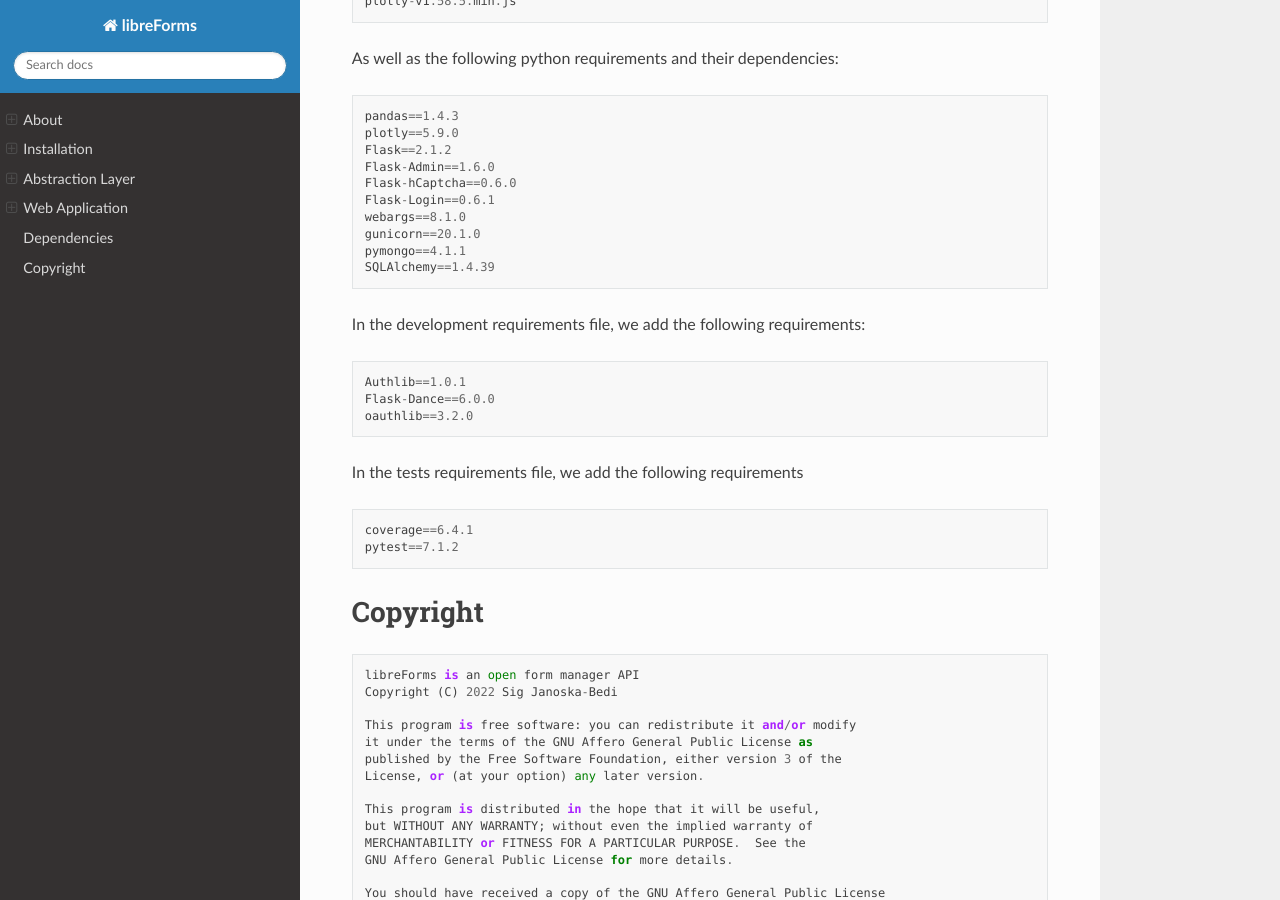
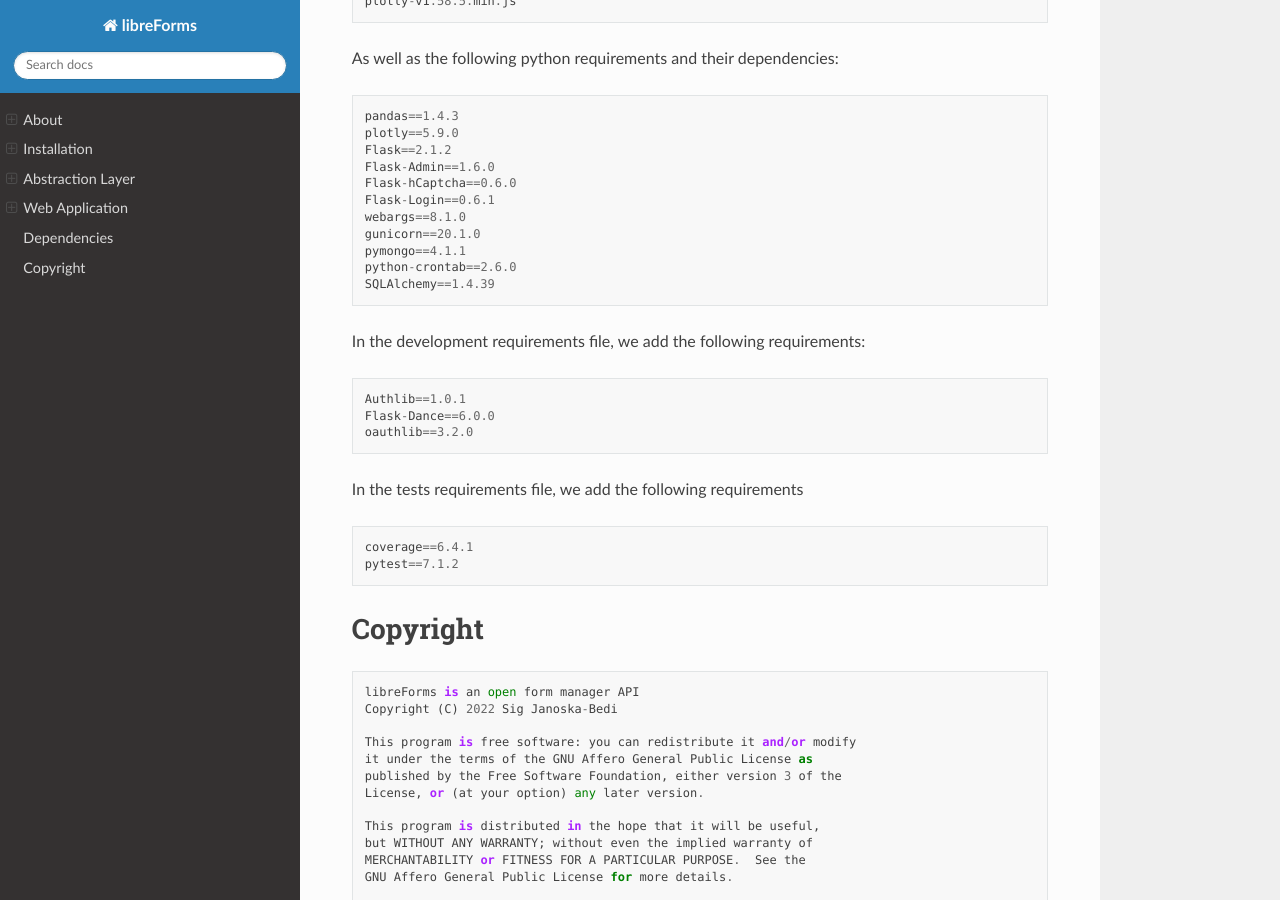
Before and after one commit to libreForms/libreForms-flask, a Sphinx documentation site: the page built from docs/source/index.md, in a window 1280 px wide and 900 px high, scrolled down 11012 px. Built offline with Sphinx 7.4.7 and the Read the Docs theme 2.0.0, drawn with Linux system fonts in a browser that asks for light colours.

Commit message:
Docs: added requirements for python-crontab==2.6.0

````diff
--- a/docs/source/index.md
+++ b/docs/source/index.md
@@ -428,6 +428,7 @@ Flask-Login==0.6.1
 webargs==8.1.0
 gunicorn==20.1.0
 pymongo==4.1.1
+python-crontab==2.6.0
 SQLAlchemy==1.4.39
 ```
 
````
Also changed, not shown: README.md (+1 -0 lines), 1 other file.
